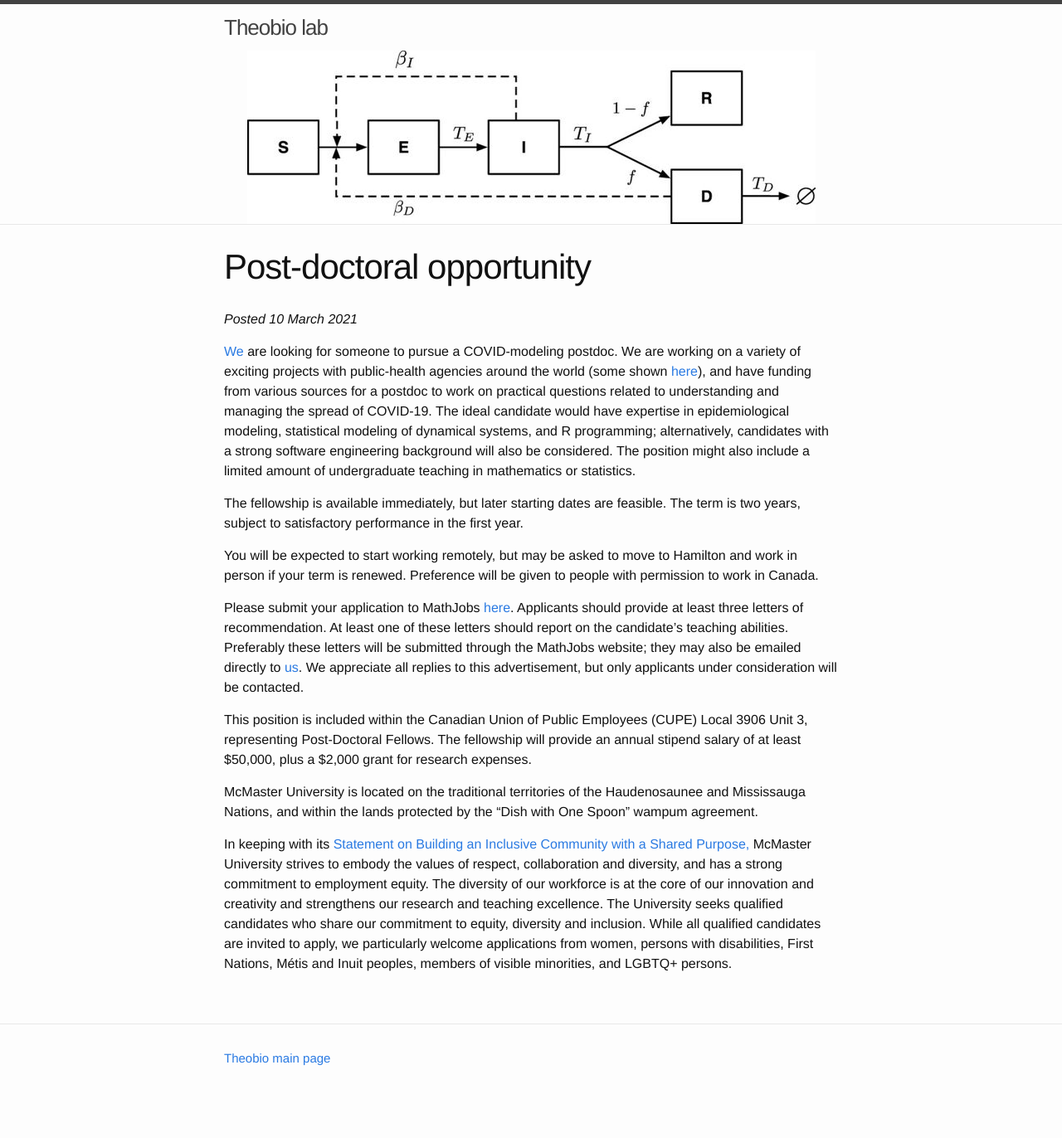
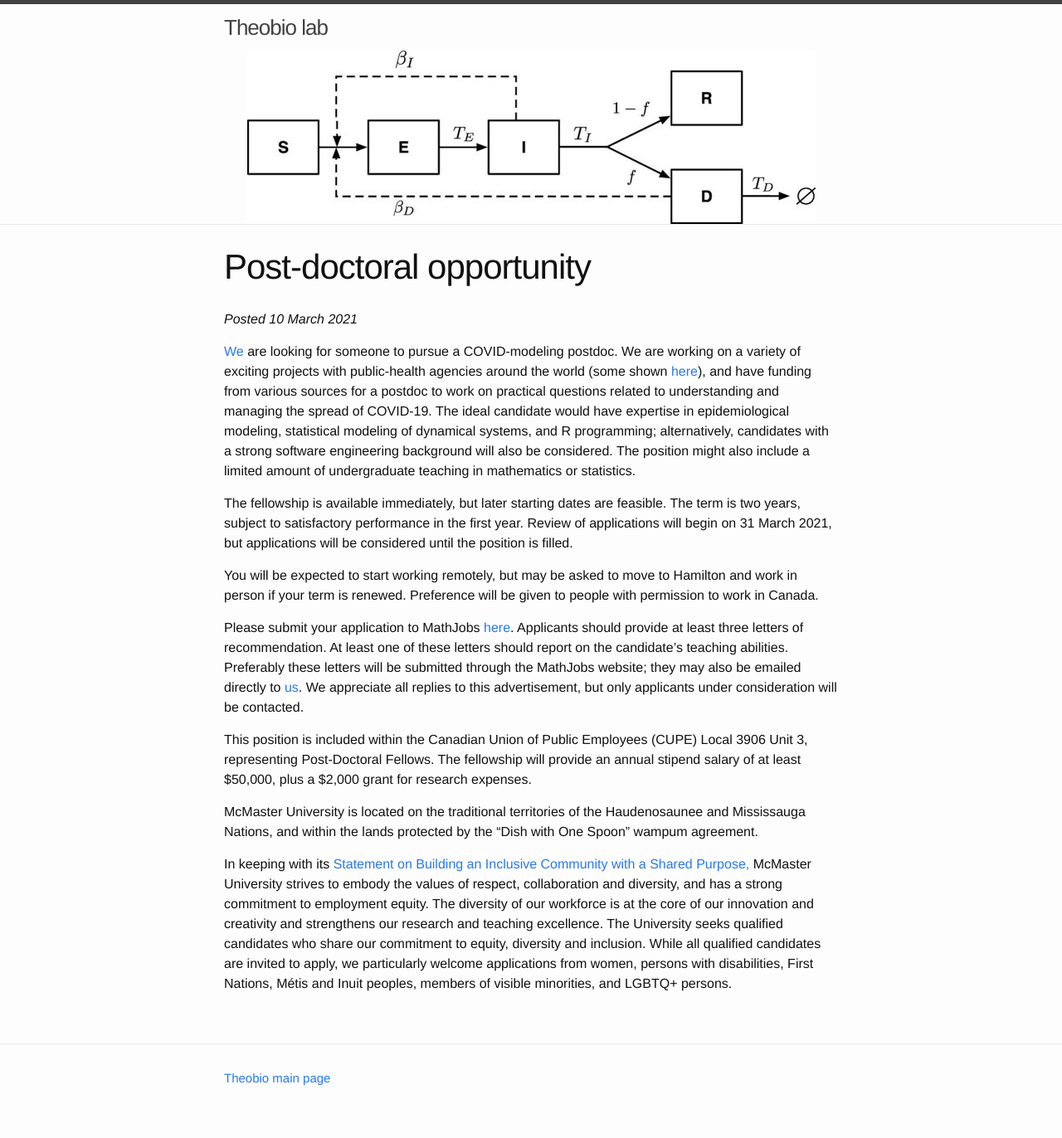
Before and after one commit to mac-theobio/mac-theobio.github.io, a Jekyll site: the page built from postdoc.md, in a window 1280 px wide. Shown: the whole page at 83% size. Built offline with Jekyll 4.4.1, drawn with Linux system fonts in a browser that asks for light colours; before the commit the page ends 1348 px from its top, so only the background shows below that.

Commit message:
consideration until filled and mathjobs link

```diff
--- a/postdoc.md
+++ b/postdoc.md
@@ -7,11 +7,11 @@ _Posted 10 March 2021_
 
 [We](https://mac-theobio.github.io/index.html) are looking for someone to pursue a COVID-modeling postdoc. We are working on a variety of exciting projects with public-health agencies around the world (some shown [here](https://mac-theobio.github.io/covid-19/)), and have funding from various sources for a postdoc to work on practical questions related to understanding and managing the spread of COVID-19. The ideal candidate would have expertise in epidemiological modeling, statistical modeling of dynamical systems, and R programming; alternatively, candidates with a strong software engineering background will also be considered. The position might also include a limited amount of undergraduate teaching in mathematics or statistics.
 
-The fellowship is available immediately, but later starting dates are feasible. The term is two years, subject to satisfactory performance in the first year.
+The fellowship is available immediately, but later starting dates are feasible. The term is two years, subject to satisfactory performance in the first year.  Review of applications will begin on 31 March 2021, but applications will be considered until the position is filled.
 
 You will be expected to start working remotely, but may be asked to move to Hamilton and work in person if your term is renewed. Preference will be given to people with permission to work in Canada.
 
-Please submit your application to MathJobs [here](...). Applicants should provide at least three letters of recommendation. At least one of these letters should report on the candidate's teaching abilities. Preferably these letters will be submitted through the MathJobs website; they may also be emailed directly to [us](mailto:bbolker+covidpostdoc@gmail.com). We appreciate all replies to this advertisement, but only applicants under consideration will be contacted.
+Please submit your application to MathJobs [here](https://www.mathjobs.org/jobs/McMaster). Applicants should provide at least three letters of recommendation. At least one of these letters should report on the candidate's teaching abilities. Preferably these letters will be submitted through the MathJobs website; they may also be emailed directly to [us](mailto:bbolker+covidpostdoc@gmail.com). We appreciate all replies to this advertisement, but only applicants under consideration will be contacted.
 
 <!--
 COMMENT
```
